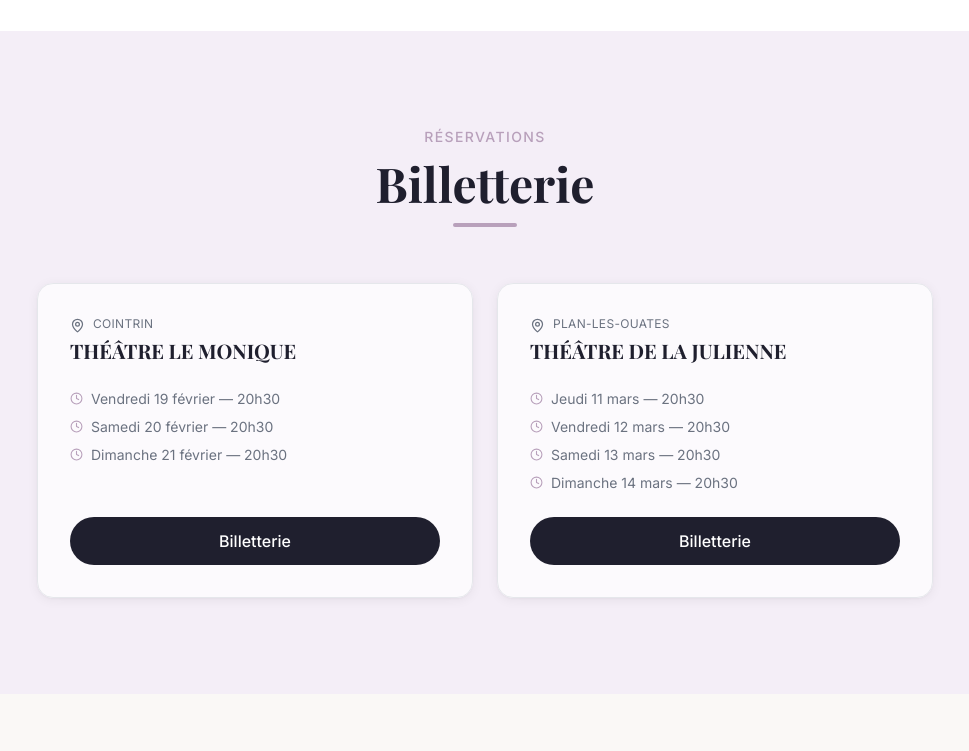
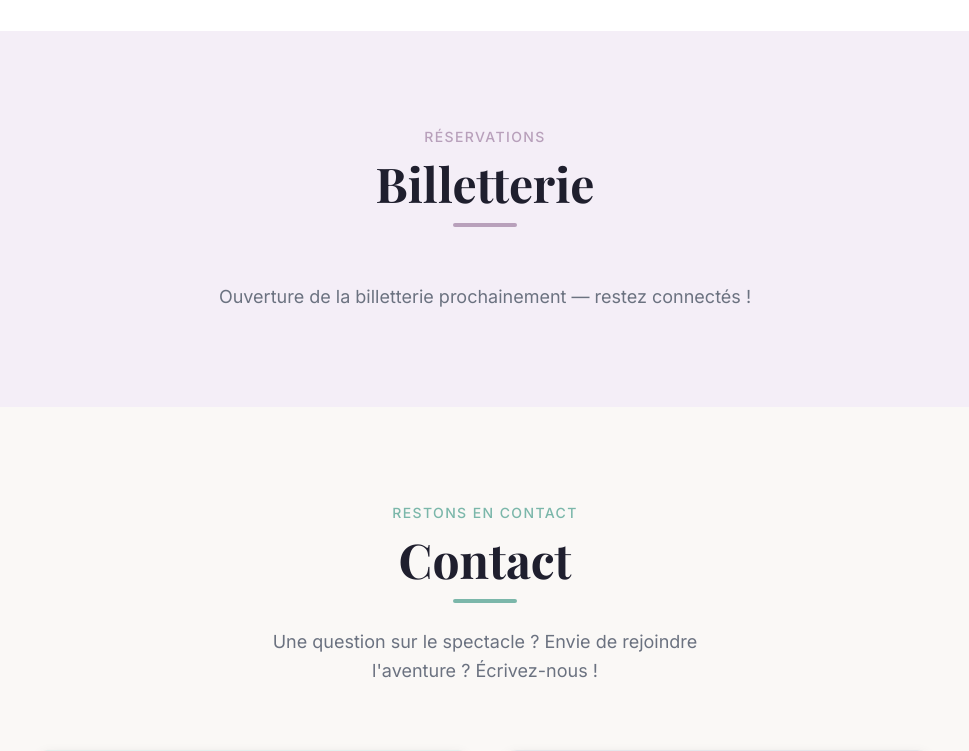
Before and after one commit to Tayasaki/fifty-min, a React (Create React App) app: page / in a window 1280 px wide. Shown: the part 4540-5291 px from the top of the page, without its empty margins (155-1124 px from the left). Built offline with nearby package versions, Linux system fonts and the light colour scheme; a web font is replaced by a local one.

Commit message:
feat(sections): gate ticketing content behind env variable
Add REACT_APP_SHOW_TICKETING env flag. When unset or false, the
section shows a "coming soon" message instead of venue cards and
ticket links.

Co-Authored-By: Claude Opus 4.6 <noreply@anthropic.com>

```diff
--- a/src/components/sections/TicketingSection.tsx
+++ b/src/components/sections/TicketingSection.tsx
@@ -27,6 +27,8 @@ const venues = [
   },
 ];
 
+const showTicketing = process.env.REACT_APP_SHOW_TICKETING === 'true';
+
 export default function TicketingSection() {
   return (
     <section
@@ -51,7 +53,8 @@ export default function TicketingSection() {
           <div className="w-16 h-1 rounded-full bg-purple mx-auto mt-4" />
         </motion.div>
 
-        {/* Venue cards */}
+        {showTicketing ? (
+          /* Venue cards */
           <div className="grid grid-cols-1 md:grid-cols-2 gap-6 max-w-4xl mx-auto">
             {venues.map((venue, i) => (
               <motion.div
@@ -97,6 +100,17 @@ export default function TicketingSection() {
               </motion.div>
             ))}
           </div>
+        ) : (
+          <motion.p
+            initial={{ opacity: 0 }}
+            whileInView={{ opacity: 1 }}
+            transition={{ duration: 0.6 }}
+            viewport={{ once: true }}
+            className="text-center text-text-muted text-lg"
+          >
+            Ouverture de la billetterie prochainement — restez connectés !
+          </motion.p>
+        )}
       </div>
     </section>
   );
```
Lines whose indentation alone changed are shown as unchanged.
